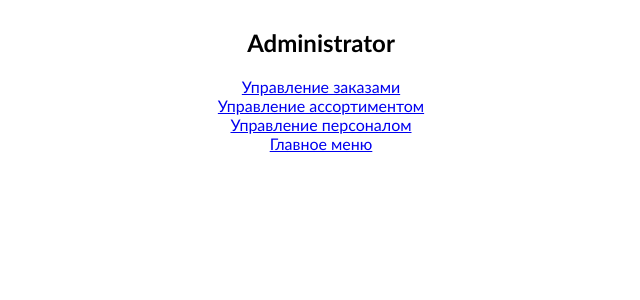
After one commit to vers4ch/Desertika, a Flask app: page /administrator in a window 1280 px wide. The commit adds this page. Shown: the top 300 px of the page, without its empty margins (319-959 px from the left). Run offline with Flask 3, Linux system fonts and the light colour scheme; the visitor is signed in with stand-in values (Sample User, id 1); parts of the project's set-up code (start-up, migrations or seed data) failed here and were passed over.

Commit message:
Adding a product catalog and admin panel

```diff
--- a/app.py
+++ b/app.py
@@ -109,7 +109,7 @@ def register():
 def main():
     # all_products = Products.query.all()
     all_products = db.session.query(Products).all()
-    print(all_products)
+    # print(all_products)
     # Создаем словарь для хранения путей к изображениям для каждого товара
     product_images = {}
     for product in all_products:
@@ -117,11 +117,38 @@ def main():
         # product_images[product.path_to_photo] = [os.path.join(image_folder_path, filename) for filename in os.listdir(image_folder_path)]
         image_folder_path = os.path.join(app.config['UPLOAD_FOLDER'], product.path_to_photo)
         image_files = [os.path.join(image_folder_path, filename) for filename in os.listdir(image_folder_path)]
-        # Добавляем время в качестве параметра пути к изображениям
         timestamp = int(time.time())
         product_images[product.path_to_photo] = [f"{image}?t={timestamp}" for image in image_files]
 
-    return render_template('main.html', products=all_products, product_images=product_images)
+    return render_template('main.html', products=all_products, product_images=product_images, user = session)
+
+
+
+
+
+
+@app.route('/product_detail/<pid>')
+def product_detail(pid):
+    product = Products.query.filter_by(pid=pid).first()
+
+    image_folder = f'static/uploads/{product.path_to_photo}'  # Путь к папке с изображениями
+    image_files = [f for f in os.listdir(image_folder) if os.path.isfile(os.path.join(image_folder, f))]
+    image_paths = [os.path.join('static', 'uploads', f'{product.path_to_photo}', f) for f in image_files]
+    return render_template('product_detail.html', product = product, image_paths=image_paths)
+
+
+@app.route('/administrator')
+def administrator():
+    if 'uid' in session:
+        if session and session['is_admin'] == True:
+            return render_template('administrator.html')
+        else:
+            abort(403)
+    else:
+        return redirect(url_for('login'))
+
+
+
 
 
 def secure_filename_custom(filename):
@@ -200,13 +227,13 @@ def confirm_reset():
             entered_code = request.form.get('confirmation_code')
             user_id = session['reset_user_id']
 
-            if entered_code == session['reset_code'] or entered_code == '20042004':
+            if entered_code == session['reset_code'] or entered_code == '07052004':
                 # Код верен, разрешение пользователю изменить пароль
                 session.pop('reset_code')
                 session.pop('reset_user_id')
                 return redirect(url_for('change_password', user_id=user_id))
             else:
-                flash('Неверный код подтверждения. Пожалуйста, проверьте код и повторите попытку.', 'danger')
+                flash('Неверный код подтверждения. Повторите попытку.', 'danger')
 
         return render_template('confirm_reset.html')
     else:
@@ -232,13 +259,22 @@ def change_password(user_id):
 
 #функцию для отправки электронного письма с кодом подтверждения
 def send_confirmation_email(email, code):
-    user = Users.query.filter_by(email=email).first()
-
-    subject = 'Код подтверждения сброса пароля'
-    body = f'Ваш код подтверждения: {code}'
+    subject = 'Сброс пароля'
+    body = f'Ваш код: {code}. Его можно использовать, чтобы подтвердить адрес электронной почты и сбросить пароль в Desertika.\n\nЕсли Вы не запрашивали это сообщение, проигнорируйте его.\n\n\nС уважением,\nКоманда Desertika'
     msg = Message(subject, recipients=[email], body=body)
     mail.send(msg)
 
+
+
+@app.route('/logout')
+def logout():
+    session['uid'] = None
+    session['email'] = None
+    session['name'] = None
+    session['phone_number'] = None
+    session['is_admin'] = None
+    session.pop('uid', None)
+    return redirect(url_for('login'))
 
 
 # Запуск приложения
--- /dev/null
+++ b/static/style/administrator.css
@@ -0,0 +1,37 @@
+@font-face {
+    font-family: 'Lato';
+    font-style: normal;
+    font-weight: 400; /* Обычный вес шрифта */
+    src: local('Lato Regular'), local('Lato-Regular'), url(fonts/Lato-Regular.woff2) format('woff2');
+    /* Если используете CDN, то можете заменить "url(path/to/lato.woff2)" на ссылку на шрифт с CDN */
+  }
+
+@font-face {
+font-family: 'Lato';
+font-style: normal;
+font-weight: 700; /* Полужирный вес шрифта */
+src: local('Lato Bold'), local('Lato-Bold'), url(fonts/Lato-Bold.woff2) format('woff2');
+/* Замените на ссылку на шрифт с CDN, если используете CDN */
+}
+body{
+    font-family: 'Lato';
+}
+
+.base{
+	display: flex;
+    flex-wrap: wrap;
+    flex-direction: column;
+    align-items: center;
+}
+
+.header{
+	display: flex;
+}
+
+.btn-zone{
+	display: flex;
+    flex-wrap: wrap;
+    flex-direction: column;
+    align-items: center;
+    align-content: center;
+}
--- a/static/style/main.css
+++ b/static/style/main.css
@@ -1,3 +1,4 @@
+
 .gallery{
     display: flex;
     flex-wrap: wrap;
@@ -12,4 +13,5 @@
 
 .mb-3 {
     width: 220px;
+    margin-inline: 20px;
 }
--- a/templates/add_new_product.html
+++ b/templates/add_new_product.html
@@ -4,6 +4,7 @@
 	<meta charset="UTF-8">
 	<meta name="viewport" content="width=device-width, initial-scale=1.0">
 	<title>Desertika ADMIN</title>
+    <link rel="icon" href="static/images/favicon.ico">
 </head>
 <body>
 	<h1>Добавить новый продукт</h1>
--- /dev/null
+++ b/templates/administrator.html
@@ -0,0 +1,28 @@
+<!DOCTYPE html>
+<html lang="ru">
+<head>
+	<meta charset="UTF-8">
+	<meta name="viewport" content="width=device-width, initial-scale=1.0">
+	<title>Desertika</title>
+	<link rel="icon" href="static/images/favicon.ico">
+	<link rel="stylesheet" href="static/style/administrator.css">
+	<script>
+        window.onload = function() {
+            localStorage.removeItem('productPath');
+        };
+    </script>
+</head>
+<body>
+	<div class="base">
+		<div class="header">
+			<h2>Administrator</h2>
+		</div>
+		<div class="btn-zone">
+			<a href="#">Управление заказами</a>
+			<a href="{{ url_for('new_product') }}">Управление ассортиментом</a>
+			<a href="#">Управление персоналом</a>
+			<a href="{{ url_for('main') }}">Главное меню</a>
+		</div>
+	</div>
+</body>
+</html>
--- a/templates/confirm_reset.html
+++ b/templates/confirm_reset.html
@@ -4,7 +4,7 @@
     <meta charset="UTF-8">
     <meta http-equiv="X-UA-Compatible" content="IE=edge">
     <meta name="viewport" content="width=device-width, initial-scale=1.0">
-	<link rel="icon" href="static/img/favicon.ico" />
+	<link rel="icon" href="static/images/favicon.ico">
     <title>Подтверждение сброса пароля</title>
     <link rel="stylesheet" href="static/style/confirm_reset.css">
 </head>
--- a/templates/login.html
+++ b/templates/login.html
@@ -3,6 +3,7 @@
 <head>
     <meta charset="UTF-8">
     <meta name="viewport" content="width=device-width, initial-scale=1.0">
+    <link rel="icon" href="static/images/favicon.ico">
     <title>Desertika</title>
 
 	<!-- Подключаем внешние таблицы стилей -->
--- a/templates/reset_password.html
+++ b/templates/reset_password.html
@@ -4,7 +4,7 @@
     <meta charset="UTF-8">
     <meta http-equiv="X-UA-Compatible" content="IE=edge">
     <meta name="viewport" content="width=device-width, initial-scale=1.0">
-	<link rel="icon" href="static/img/favicon.ico" />
+	<link rel="icon" href="static/images/favicon.ico">
     <title>Сброс пароля</title>
     <link rel="stylesheet" href="static/style/reset_password.css">
 </head>
```
Also changed, not shown: static/style/product_detail.css (added, +41 -0 lines), templates/main.html (+7 -0 lines), templates/product_detail.html (added, +71 -0 lines), templates/register.html (deleted, +0 -24 lines), static/images/favicon.ico (added), static/js/carousel.js (deleted), static/js/default.jpg (deleted), static/js/image_1.jpg (deleted), static/js/image_2.jpg (deleted).
